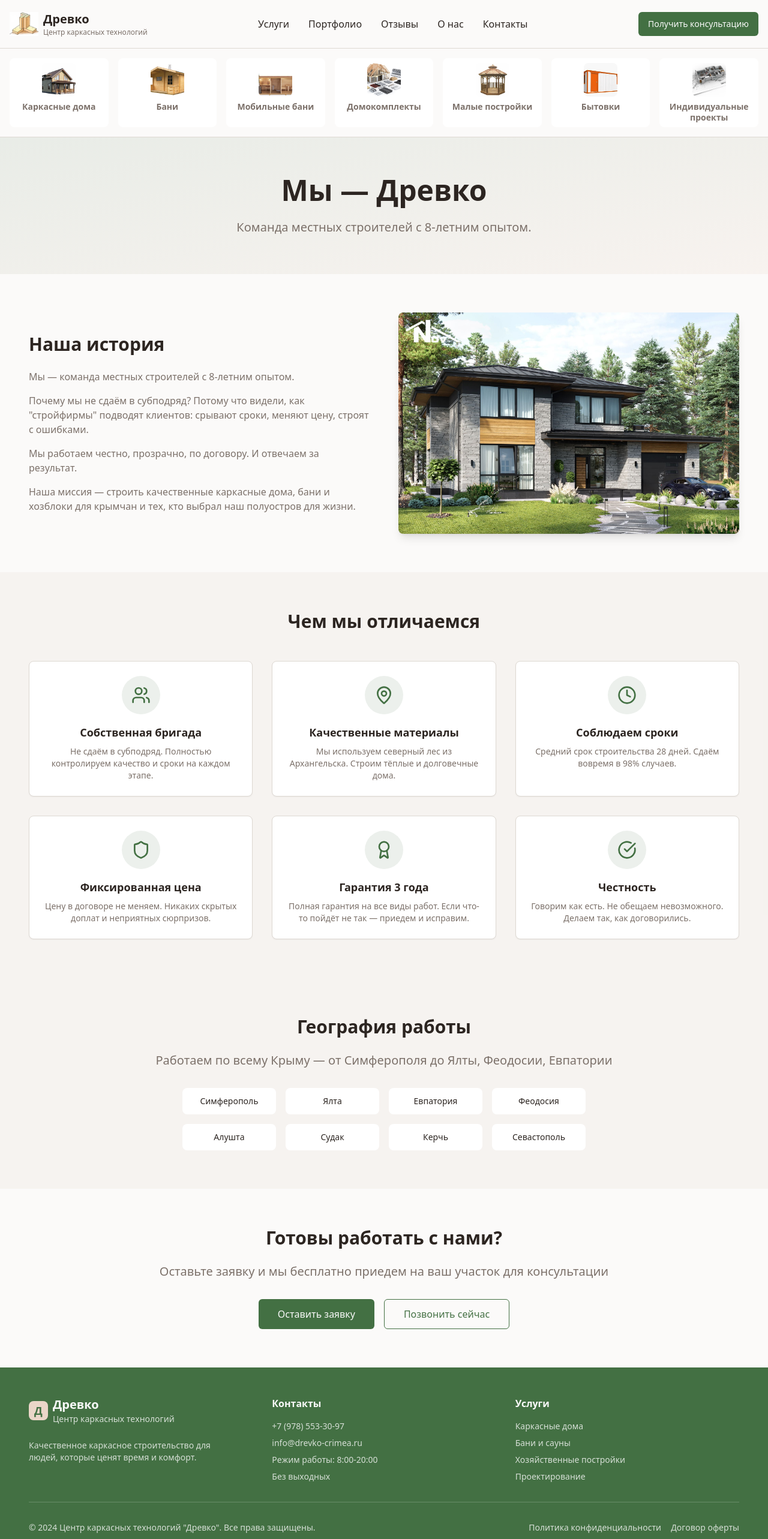
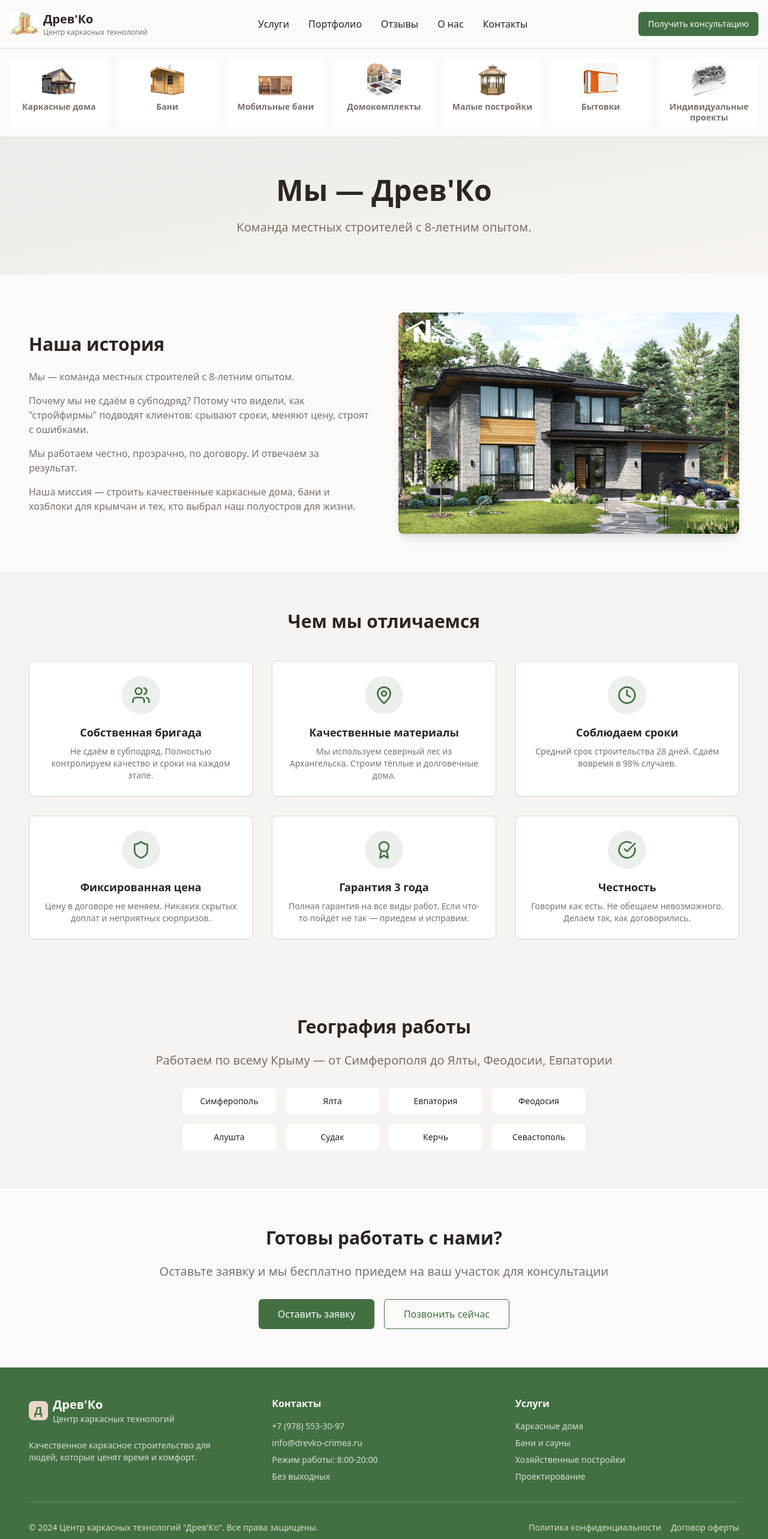
Before and after one commit to PetrKh/drevko-build-solutions, a React (Vite) app: page /about in a window 1280 px wide. Shown: the top 2566 px of the page at 60% size. Built offline with nearby package versions, Linux system fonts and the light colour scheme.

Commit message:
Refactor: Rename Древко to Древ'Ко

```diff
--- a/src/components/Footer.tsx
+++ b/src/components/Footer.tsx
@@ -9,7 +9,7 @@ const Footer = () => {
                 <span className="text-primary font-bold text-lg">Д</span>
               </div>
               <div>
-                <h3 className="text-xl font-bold">Древко</h3>
+                <h3 className="text-xl font-bold">Древ'Ко</h3>
                 <p className="text-sm opacity-80">Центр каркасных технологий</p>
               </div>
             </div>
@@ -42,7 +42,7 @@ const Footer = () => {
         <div className="border-t border-primary-foreground/20 mt-8 pt-8 text-center">
           <div className="flex flex-col md:flex-row justify-between items-center space-y-4 md:space-y-0">
             <p className="text-sm opacity-80">
-              © 2024 Центр каркасных технологий "Древко". Все права защищены.
+              © 2024 Центр каркасных технологий "Древ'Ко". Все права защищены.
             </p>
             <div className="flex space-x-4 text-sm opacity-80">
               <a href="#" className="hover:opacity-100 transition-opacity">
--- a/src/components/Header.tsx
+++ b/src/components/Header.tsx
@@ -9,12 +9,12 @@ const Header = () => {
           <div className="w-12 h-12 flex items-center justify-center">
             <img
               src="/lovable-uploads/1a2ec291-5498-418e-863a-44af5ab64aaa.png"
-              alt="Древко логотип"
+              alt="Древ'Ко логотип"
               className="w-full h-full object-contain"
             />
           </div>
           <div>
-            <h1 className="text-xl font-bold text-foreground">Древко</h1>
+            <h1 className="text-xl font-bold text-foreground">Древ'Ко</h1>
             <p className="text-xs text-muted-foreground">Центр каркасных технологий</p>
           </div>
         </a>
--- a/src/pages/About.tsx
+++ b/src/pages/About.tsx
@@ -15,7 +15,7 @@ const About = () => {
         <section className="py-16 px-4 bg-gradient-to-br from-primary/10 to-accent/20">
           <div className="container mx-auto text-center">
             <h1 className="text-4xl md:text-5xl font-bold mb-6 text-foreground">
-              Мы — Древко
+              Мы — Древ'Ко
             </h1>
             <p className="text-xl text-muted-foreground max-w-3xl mx-auto">
               Команда местных строителей с 8-летним опытом.
```
